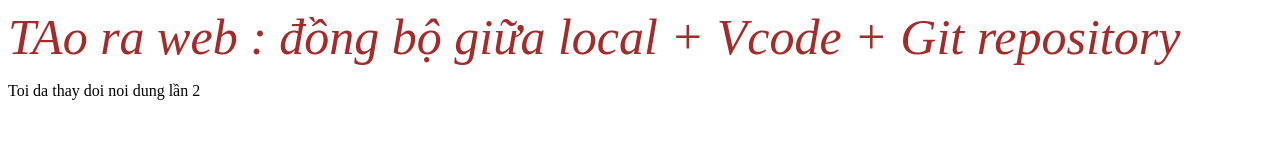
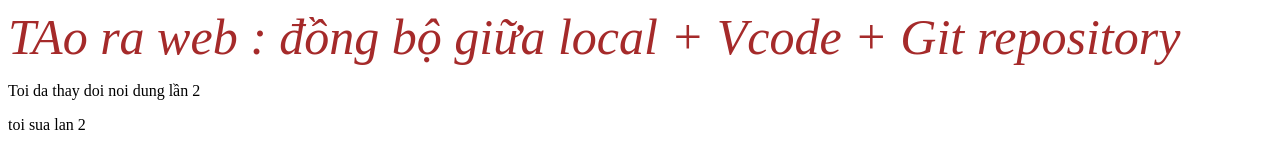
Before and after one commit to PhucDang88/Local_Vcode_Git, a plain HTML site: page index.html in a window 1280 px wide. Drawn offline with Linux system fonts and the light colour scheme.

Commit message:
first commit

```diff
--- a/index.html
+++ b/index.html
@@ -8,5 +8,7 @@
 <body>
     <div style="color: brown; font-size: 50px; font-style: italic; text-decoration: dotted;">TAo ra web : đồng bộ giữa local + Vcode + Git repository </div>
     <p>Toi da thay doi noi dung lần 2 </p>
+    <P>toi sua lan 2</P>
+
 </body>
 </html>
```
